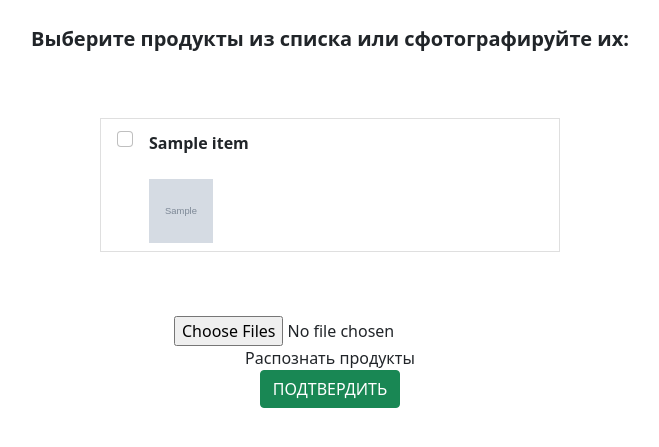
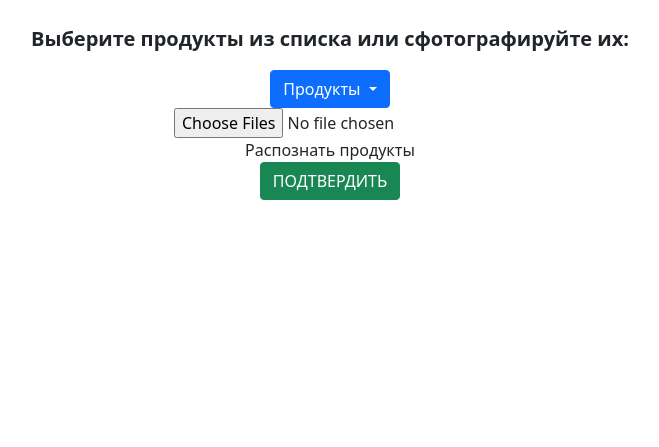
Before and after one commit to Mikrikle/smartfood, a Django app: template siteapp/templates/index.html in a window 1280 px wide. Shown: the part 73-520 px from the top of the page, without its empty margins (310-969 px from the left). Run offline with Django 3.2, Linux system fonts and the light colour scheme; the template is opened without the code that fills it: most values are stand-ins (such as "Sample title", 1, 10 or a date in 2020); grey boxes marked "Sample" are stand-in pictures; some libraries are stand-ins or nearby versions.

Commit message:
dropdown of checkbox buttons

```diff
--- a/siteapp/templates/index.html
+++ b/siteapp/templates/index.html
@@ -227,23 +227,22 @@
       </symbol>
     </svg>
 
-
     <p class="fs-5 fw-bolder text-center">Выберите продукты из списка или сфотографируйте их:</p>
-    <div>
-        <div class="list-group">
-            {% for item in foodlist %}
+    <div class="dropdown text-center">
+      <button class="btn btn-primary dropdown-toggle" type="button" id="dropdownMenuButton1" data-bs-toggle="dropdown" aria-expanded="false">
+            Продукты
+      </button>
+      <ul class="dropdown-menu" aria-labelledby="dropdownMenuButton1">
+          {% for item in foodlist %}
+              <li><a class="dropdown-item"><input class="fooditem_select form-check-input flex-shrink-0" type="checkbox" value="">
                 <div class="fooditem">
-                    <label class="list-group-item d-flex gap-3">
-                        <input class="fooditem_select form-check-input flex-shrink-0" type="checkbox" value="">
-                        <span class="pt-1 form-checked-content">
-                            <strong><div class="fooditem_name">{{ item.name }}</div></strong>
-                            <div class="fooditem_model_name opacity-0">{{ item.visionname }}</div>
-                            <img src="{{item.img.url}}" alt={{item.name}} width="64" height="64"></a>
-                        </span>
-                    </label>
+                    <strong><div class="fooditem_name">{{ item.name }}</div></strong>
+                    <div class="fooditem_model_name opacity-0">{{ item.visionname }}</div>
+                    <img src="{{item.img.url}}" alt={{item.name}} width="64" height="64">
                 </div>
-            {% endfor %}
-        </div>
+              </a></li>
+          {% endfor %}
+      </ul>
     </div>
 
     <div class="container text-center">
```
